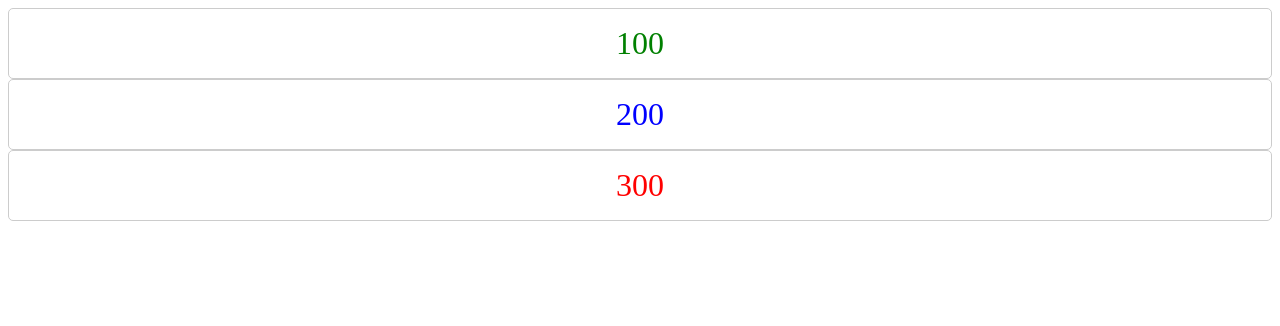
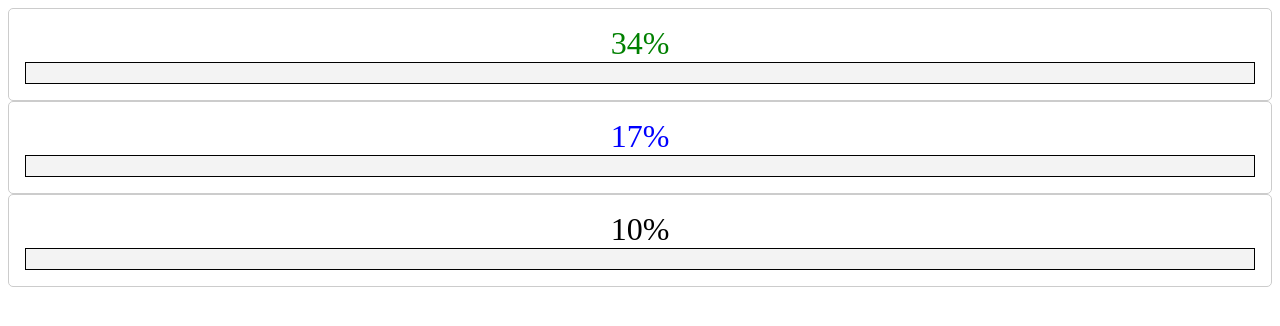
Before and after one commit to pslib-cz/2024-p2a-web-react-component-SebastianRybar, a React (Vite) app: page / in a window 1280 px wide. Shown: the top 326 px of the page. Built offline with nearby package versions, Linux system fonts and the light colour scheme.

Commit message:
width doesnt wotk

```diff
--- a/src/App.tsx
+++ b/src/App.tsx
@@ -51,7 +51,7 @@ const App = () => {
         <>
            <ViewBox value={cislo + 1} max={100} makeColor = {(p) => "green"} />
            <ViewBox value={cislo + 1} max={200} makeColor = {(p) => "blue"} />
-           <ViewBox value={30} max={300} makeColor = {(p) => 'red'} />
+           <ViewBox value={30} max={300} makeColor={(p) => 'hsl(10, 100%, $(p*50)%)'} />
         </>
     )
 }
--- a/src/components/PercentView.module.css
+++ b/src/components/PercentView.module.css
@@ -6,4 +6,12 @@
     border: 1px solid #ccc;
     border-radius: 5px;
     padding: 0.5em;
+    flex-wrap: wrap;
 }
+
+.bar{
+    width: 100%;
+    height: 20px;
+    background-color: #f3f3f3;
+    border: 1px solid black;
+}
--- a/src/components/PercentView.tsx
+++ b/src/components/PercentView.tsx
@@ -10,7 +10,10 @@ const PercentView: FC<PercentViewType> = ({max, value, makeColor}) =>{
 
     return(
         <div className={style.percentview} style={ {color: makeColor(value/max)} }>
-           {max}
+           {value / max * 100}%
+           <div className={style.bar}>
+                <div style={ {height: "100%", color: makeColor(value/max), width: "$(value/max * 100)"} }></div>
+           </div>
         </div>
     )
 }
```
